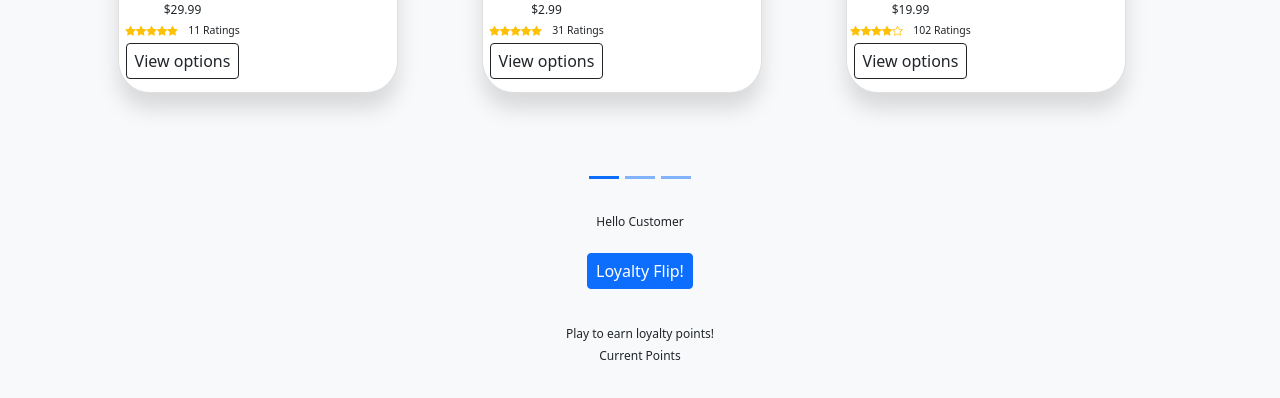
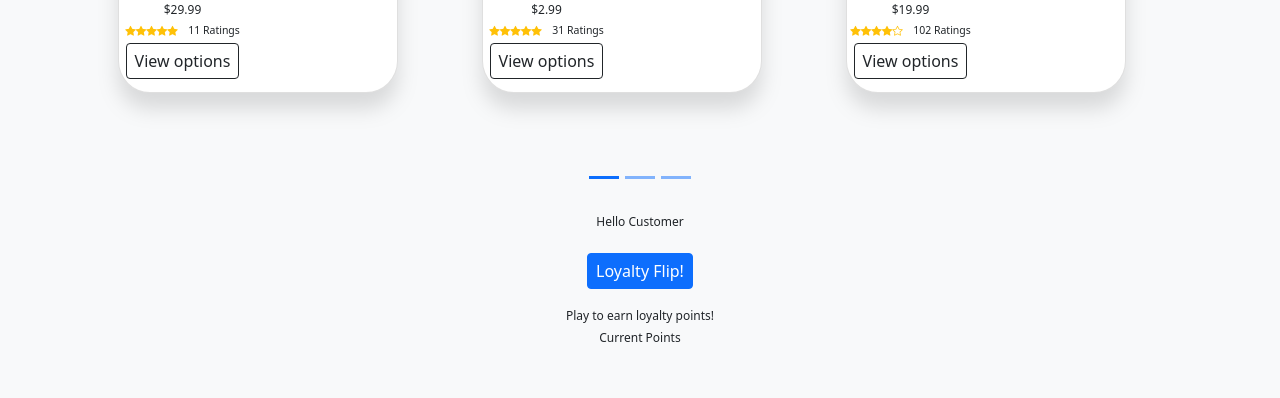
Before and after one commit to keba2993/WT-DFS-Hackathon-2022, a website: page dist/index.html in a window 1280 px wide. Shown: the part 598-996 px from the top of the page. Drawn offline with nearby package versions, Linux system fonts and the light colour scheme.

Commit message:
fix spacing

```diff
--- a/dist/index.html
+++ b/dist/index.html
@@ -799,7 +799,7 @@
                     <button type="button" class="btn btn-primary" data-bs-toggle="modal" data-bs-target="#myModal">
                         Loyalty Flip!
                     </button>
-                    <p><br><br>Play to earn loyalty points!</p>
+                    <p><br>Play to earn loyalty points!</p>
                     <p id = "loyaltyPoints">Current Points </p>
                 </div>
             </div>
```
